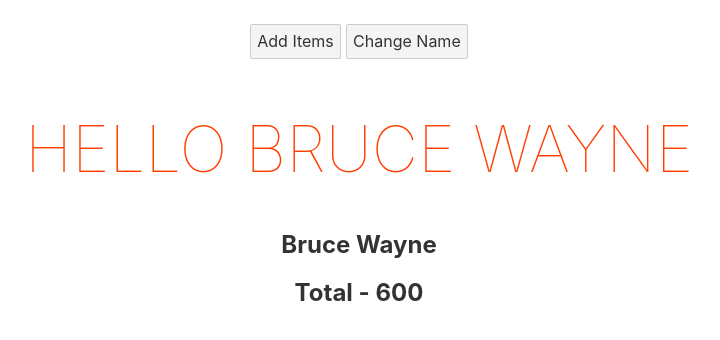
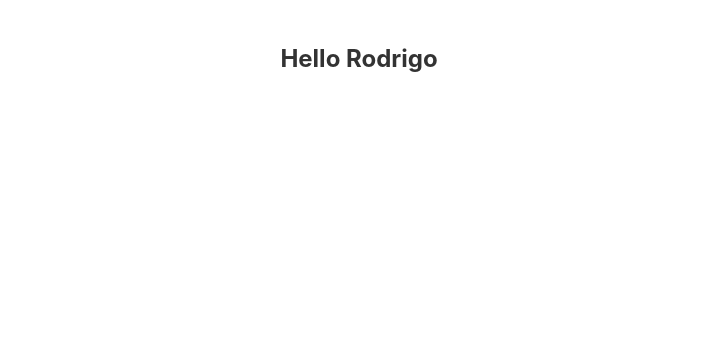
Before and after one commit to RodrigoM09/Svelte-Youtube, a Svelte app: page / in a window 1280 px wide. Shown: the top 340 px of the page, without its empty margins (281-1001 px from the left). Built offline with nearby package versions, Linux system fonts and the light colour scheme.

Commit message:
autosave script

```diff
--- a/src/App.svelte
+++ b/src/App.svelte
@@ -55,33 +55,52 @@
 		// }
 
 	// Reactive Declarations ------------>
-	let firstName = 'Bruce';
-	let lastName = 'Wayne';
-	$: fullName = `${firstName} ${lastName}`;
-	let items = [
-		{
-		id: 1,
-		title: 'TV',
-		price: 100
-		},
-		{
-		id: 2,
-		title: 'Phone',
-		price: 200
-		},
-		{
-		id: 3,
-		title: 'Laptop',
-		price: 300
-		}
-	]
-	$: total = items.reduce((total, curr) =>(total = total + curr.price), 0)
-
+	// let firstName = 'Bruce';
+	// let lastName = 'Wayne';
+	// $: fullName = `${firstName} ${lastName}`;
+	// $: { const greet = `Full name is ${firstName} ${lastName}`
+	// 	console.log(greet)
+	// };
+	// let items = [
+	// 	{
+	// 	id: 1,
+	// 	title: 'TV',
+	// 	price: 100
+	// 	},
+	// 	{
+	// 	id: 2,
+	// 	title: 'Phone',
+	// 	price: 200
+	// 	},
+	// 	{
+	// 	id: 3,
+	// 	title: 'Laptop',
+	// 	price: 300
+	// 	}
+	// ]
+	// $: total = items.reduce((total, curr) =>(total = total + curr.price), 0)
+	// let volume = 0;
+	// $: {
+	// 	if(volume < 0){
+	// 		alert('Volume cannot be less than 0')
+	// 		volume = 0;
+	// 	}else if(volume > 20){
+	// 		alert('Volume cannot be greater than 20')
+	// 		volume = 20;
+	// 	}
+	// }
+	// Svelte Component ------------>
+	import Greet from './components/greet.svelte';
 </script>
 
 <main>
-	<!-- Reactive Declarations -->
-	<button on:click={()=> (items = [...items, {id: 4, title: 'keyboard', price: 50 }])}>Add Items</button>
+	<!-- Svelte Components -->
+	<Greet/>
+	<!-- Reactive Declarations
+	<h2>Current volume {volume}</h2>
+	<button on:click={() => (volume += 2)}>Increase Volume</button><br>
+	<button on:click={() => (volume -= 2)}>Decrease Volume</button><br>
+	<button on:click={()=> (items = [...items, {id: 4, title: 'keyboard', price: 50 }])}>Add Items</button><br>
 	<button on:click={()=> {
 		firstName = 'Clark'
 		lastName = 'Kent'
@@ -90,7 +109,7 @@
 	<h2>{fullName}</h2>
 	<h2>
 		Total - {total}
-	</h2>
+	</h2> -->
 	<!-- Form Handling
 	<div>
 		<pre>
--- /dev/null
+++ b/src/components/greet.svelte
@@ -0,0 +1 @@
+<h2>Hello Rodrigo</h2>
```
